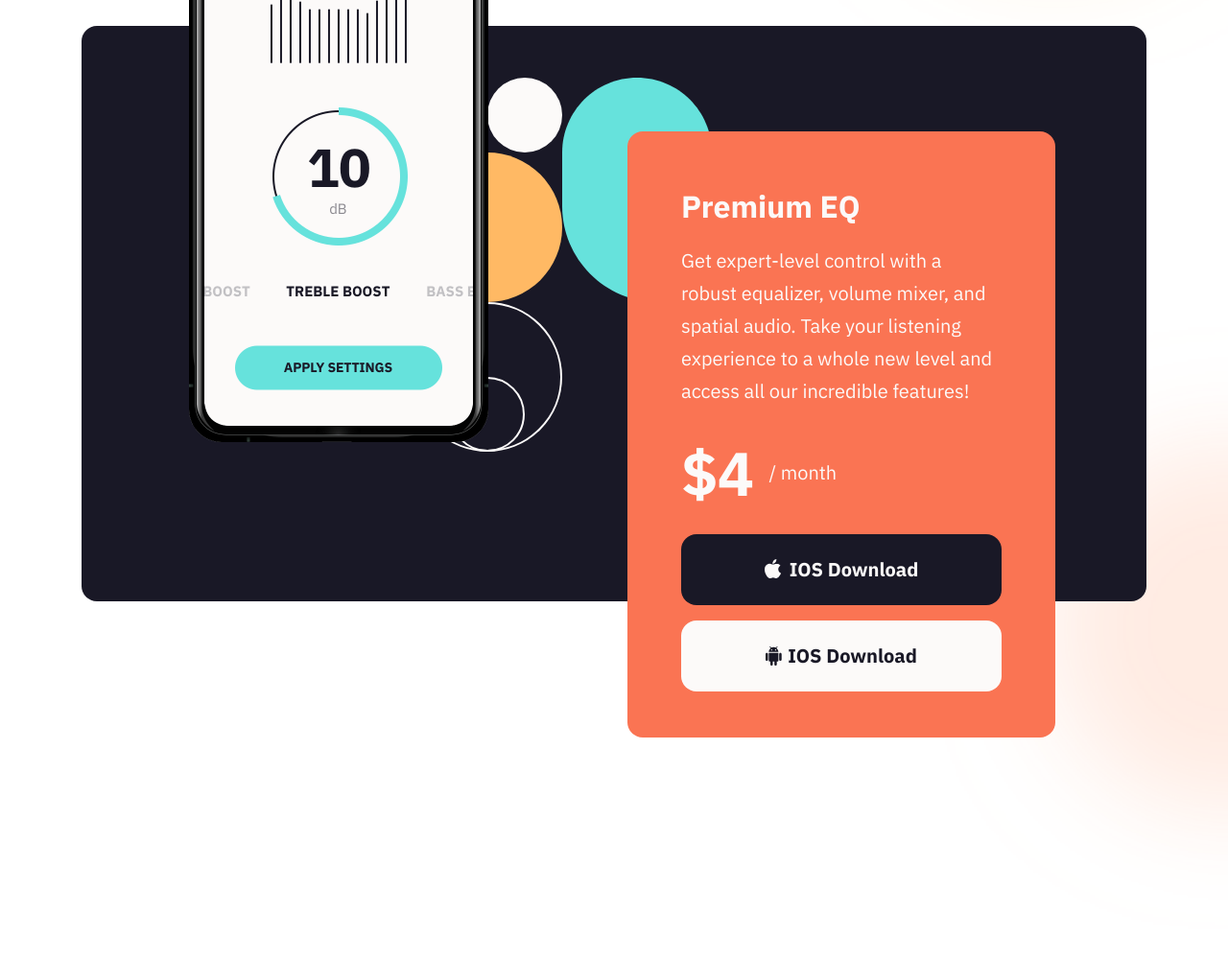
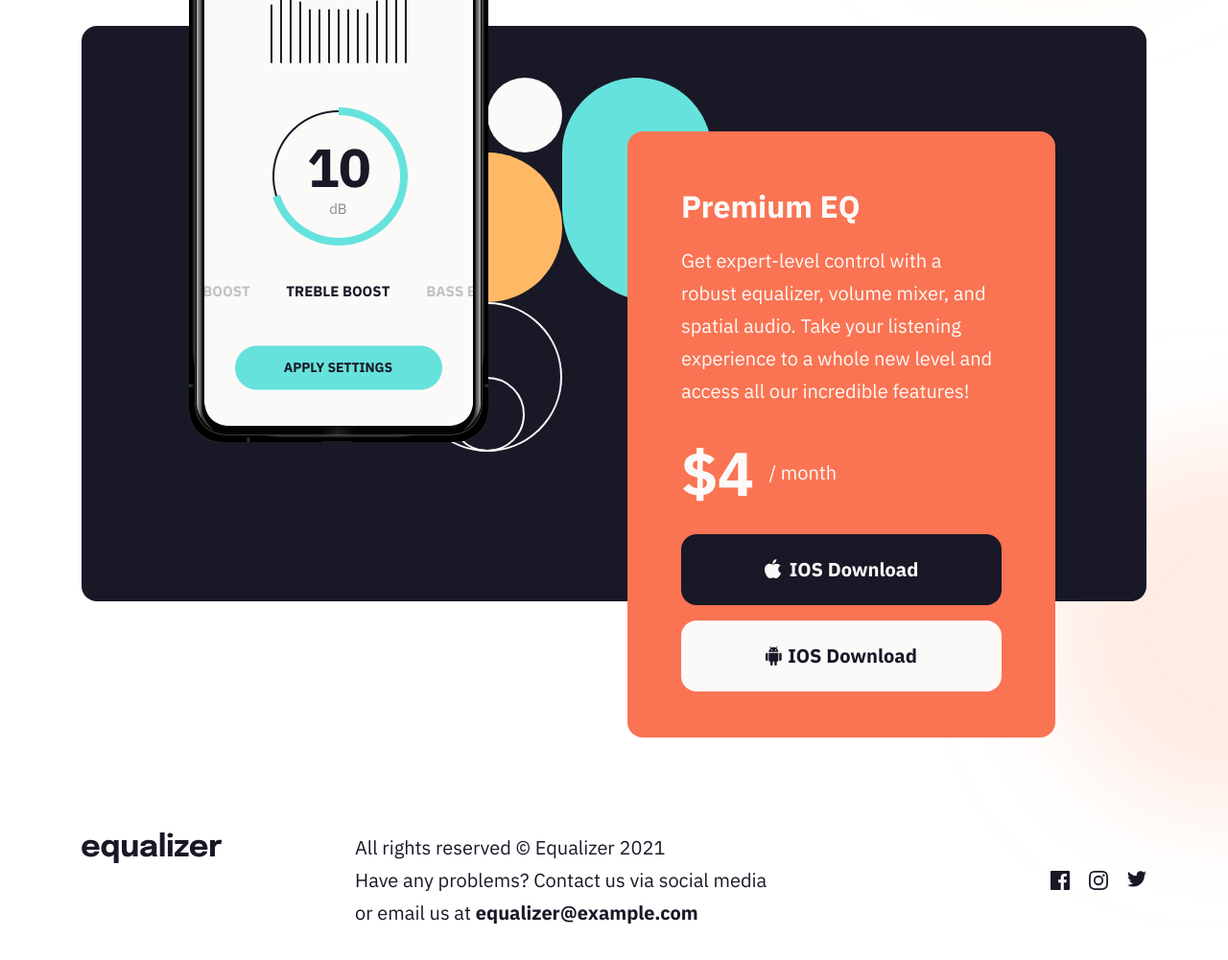
Before and after one commit to barterkamp/equalizer-landing-page, a website: page public/index.html in a window 1280 px wide. Shown: the part 821-1822 px from the top of the page at 96% size. Drawn offline with Linux system fonts and the light colour scheme.

Commit message:
add footer section

```diff
--- a/public/index.html
+++ b/public/index.html
@@ -51,7 +51,8 @@
                 </div>
             </header>
             <main>
-                <section class="relative mt-40 md:mt-[250px] md:px-10 lg:mt-[321px] lg:px-0">
+                <section
+                    class="relative mb-[360px] mt-40 md:mb-44 md:mt-[250px] md:px-10 lg:mt-[321px] lg:px-0">
                     <div class="flex min-h-[600px] justify-center rounded-2xl bg-black">
                         <div>
                             <img
@@ -106,6 +107,49 @@
                     </section>
                 </section>
             </main>
+            <footer
+                class="mb-20 px-6 pt-10 md:grid md:grid-cols-12 md:grid-rows-2 md:items-center md:gap-x-[10px] md:px-10 md:pt-16 lg:grid-rows-1 lg:items-center lg:gap-x-[30px] xl:px-0">
+                <div
+                    class="c-logo lg:align mb-8 md:col-start-1 md:col-end-13 md:row-start-1 md:row-end-2 lg:col-end-3 lg:mb-0 lg:place-self-start">
+                    <img src="/assets/images/logo.svg" alt="" />
+                </div>
+                <p
+                    class="mb-16 md:col-start-1 md:col-end-8 md:row-start-2 md:row-end-3 md:mb-0 lg:col-start-4 lg:col-end-9 lg:row-start-1">
+                    All rights reserved &copy; Equalizer 2021 <br />Have any problems? Contact us
+                    via social media or email us at
+                    <span class="font-plexBold">equalizer@example.com</span>
+                </p>
+                <div
+                    class="flex gap-5 justify-self-end md:col-start-1 md:col-end-13 md:row-start-2 md:row-end-3 lg:row-start-1">
+                    <svg
+                        class="cursor-pointer hover:fill-yellow-orange"
+                        width="20"
+                        height="20"
+                        xmlns="http://www.w3.org/2000/svg">
+                        <path
+                            d="M18.896 0H1.104C.494 0 0 .494 0 1.104v17.793C0 19.506.494 20 1.104 20h9.58v-7.745H8.076V9.237h2.606V7.01c0-2.583 1.578-3.99 3.883-3.99 1.104 0 2.052.082 2.329.119v2.7h-1.598c-1.254 0-1.496.597-1.496 1.47v1.928h2.989l-.39 3.018h-2.6V20h5.098c.608 0 1.102-.494 1.102-1.104V1.104C20 .494 19.506 0 18.896 0Z"
+                            fill="#191826" />
+                    </svg>
+                    <svg
+                        class="cursor-pointer hover:fill-yellow-orange"
+                        width="20"
+                        height="20"
+                        xmlns="http://www.w3.org/2000/svg">
+                        <path
+                            d="M10 1.802c2.67 0 2.987.01 4.042.059 2.71.123 3.975 1.409 4.099 4.099.048 1.054.057 1.37.057 4.04 0 2.672-.01 2.988-.057 4.042-.124 2.687-1.387 3.975-4.1 4.099-1.054.048-1.37.058-4.041.058-2.67 0-2.987-.01-4.04-.058-2.718-.124-3.977-1.416-4.1-4.1-.048-1.054-.058-1.37-.058-4.041 0-2.67.01-2.986.058-4.04.124-2.69 1.387-3.977 4.1-4.1 1.054-.048 1.37-.058 4.04-.058ZM10 0C7.284 0 6.944.012 5.877.06 2.246.227.227 2.242.061 5.877.01 6.944 0 7.284 0 10s.012 3.057.06 4.123c.167 3.632 2.182 5.65 5.817 5.817 1.067.048 1.407.06 4.123.06s3.057-.012 4.123-.06c3.629-.167 5.652-2.182 5.816-5.817.05-1.066.061-1.407.061-4.123s-.012-3.056-.06-4.122C19.777 2.249 17.76.228 14.124.06 13.057.01 12.716 0 10 0Zm0 4.865a5.135 5.135 0 1 0 0 10.27 5.135 5.135 0 0 0 0-10.27Zm0 8.468a3.333 3.333 0 1 1 0-6.666 3.333 3.333 0 0 1 0 6.666Zm5.338-9.87a1.2 1.2 0 1 0 0 2.4 1.2 1.2 0 0 0 0-2.4Z"
+                            fill="#191826" />
+                    </svg>
+                    <svg
+                        class="cursor-pointer hover:fill-yellow-orange"
+                        width="20"
+                        height="17"
+                        xmlns="http://www.w3.org/2000/svg">
+                        <path
+                            d="M20 2.172a8.192 8.192 0 0 1-2.357.646 4.11 4.11 0 0 0 1.805-2.27 8.22 8.22 0 0 1-2.606.996A4.096 4.096 0 0 0 13.847.248c-2.65 0-4.596 2.472-3.998 5.037A11.648 11.648 0 0 1 1.392 1a4.109 4.109 0 0 0 1.27 5.478 4.086 4.086 0 0 1-1.858-.513c-.045 1.9 1.318 3.679 3.291 4.075a4.113 4.113 0 0 1-1.853.07 4.106 4.106 0 0 0 3.833 2.849A8.25 8.25 0 0 1 0 14.658a11.616 11.616 0 0 0 6.29 1.843c7.618 0 11.923-6.434 11.663-12.205A8.354 8.354 0 0 0 20 2.172Z"
+                            fill="#191826" />
+                    </svg>
+                </div>
+            </footer>
         </div>
     </body>
 </html>
```
Also changed, not shown: public/styles.css.
